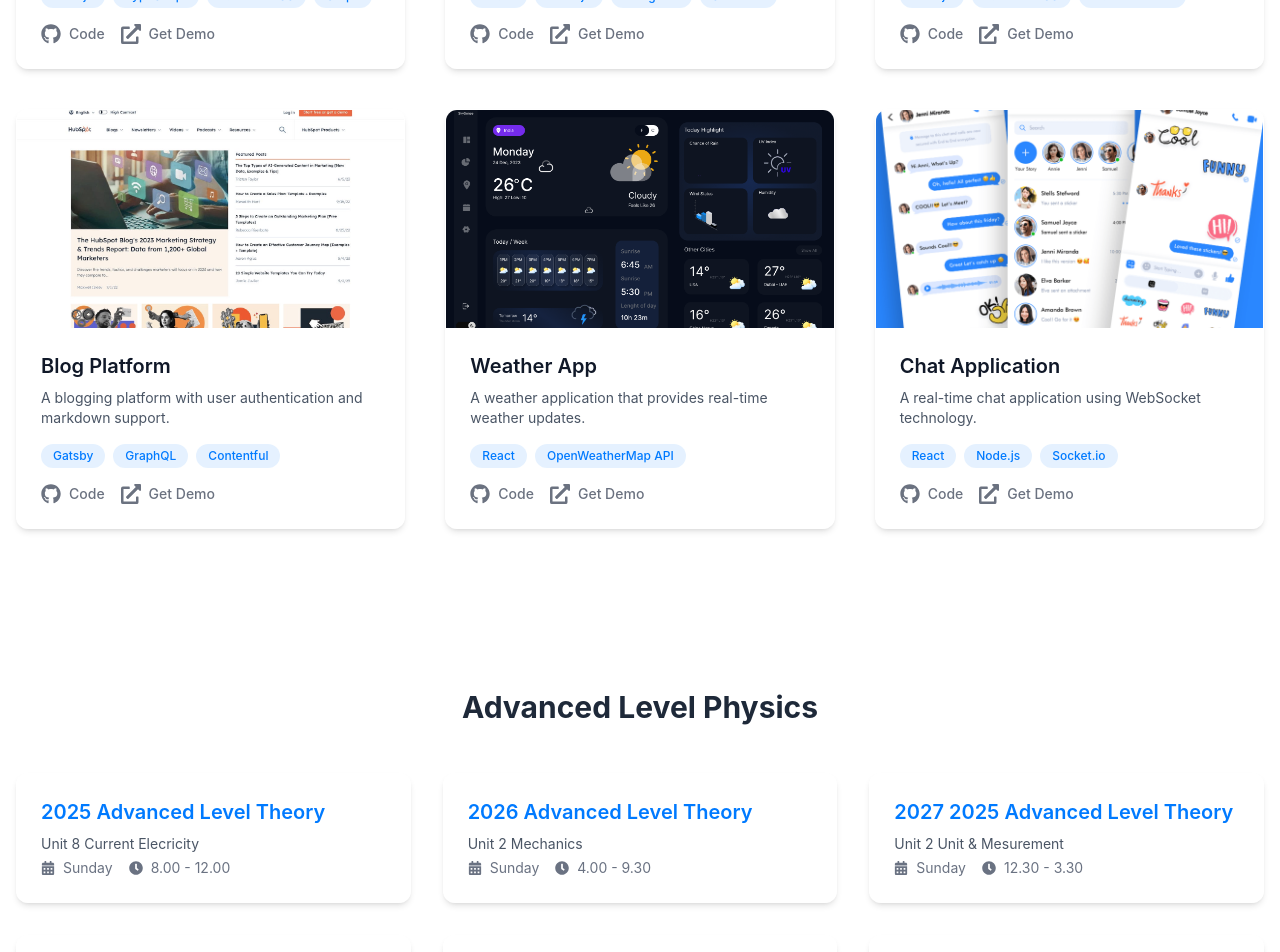
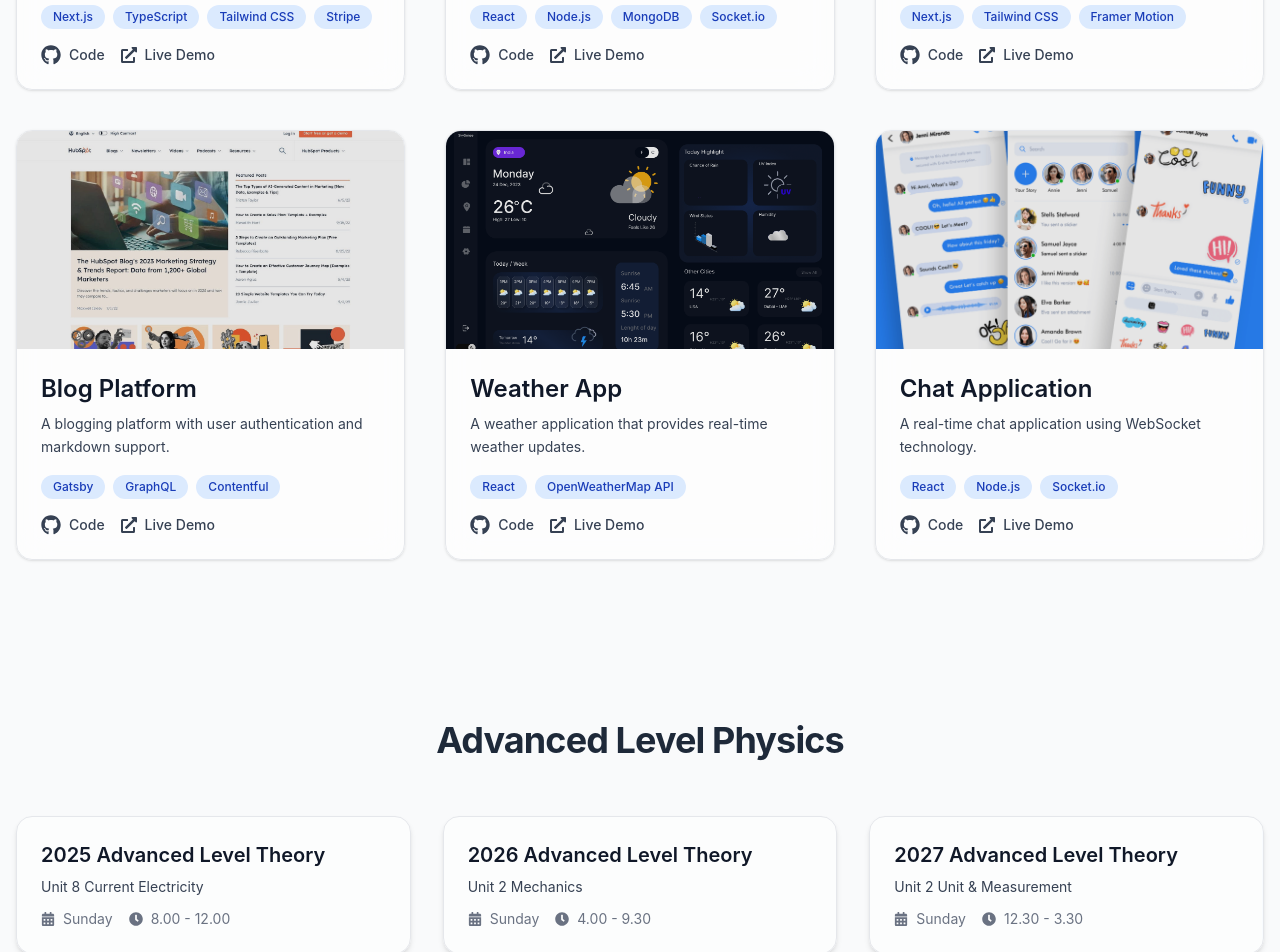
Before and after one commit to Bhanuka-botheju/portfolio_bhanuka, a Next.js app: page / in a window 1280 px wide. Shown: the part 1160-2112 px from the top of the page. Built offline with nearby package versions, Linux system fonts and the light colour scheme.

Commit message:
finialize classes component & project component add some css

```diff
--- a/src/app/component/Classes.tsx
+++ b/src/app/component/Classes.tsx
@@ -3,12 +3,13 @@
 import { classes } from '@/content/classes';
 import Link from 'next/link';
 import React from 'react';
-import { FaCalendarAlt, FaClock } from 'react-icons/fa';
+import { FaCalendarAlt, FaClock, FaComment } from 'react-icons/fa';
 
 export default function Classes() {
   return (
-    <section id='physicsclass'  className="py-20 container max-w-7xl mx-auto px-4">
-      <h2 className="text-3xl font-bold mb-12 text-center text-gray-800 dark:text-white">
+    <section id='physicsclass' className="bg-gray-50 py-20 px-4 text-gray-900">
+      <div className="max-w-7xl mx-auto">
+        <h2 className="text-4xl font-bold mb-14 text-center tracking-tight text-gray-800">
           Advanced Level Physics
         </h2>
 
@@ -16,29 +17,35 @@ export default function Classes() {
           {classes.map((cls) => (
             <article
               key={cls.title}
-            className="bg-white/30 dark:bg-white/10 border border-white/20 backdrop-blur-md rounded-xl shadow-md hover:shadow-lg transition-all duration-300 transform hover:scale-[1.02] p-6"
+              className="relative bg-white/60 border border-gray-200 shadow-md rounded-2xl p-6 overflow-hidden group transform transition-transform duration-500 hover:scale-[1.03]"
             >
+              <div className="relative z-10 transition-transform duration-500 group-hover:translate-x-[-100%]">
                 <Link href={cls.title}>
-              <h3 className="text-xl font-semibold mb-2 hover:text-primary transition-colors">
+                  <h3 className="text-xl font-semibold mb-2 hover:text-blue-600 transition-colors">
                     {cls.title}
                   </h3>
                 </Link>
-            <p className="text-gray-600 dark:text-gray-300 text-sm">
-              {cls.lesson}
-            </p>
-            <div className='flex items-center text-sm text-gray-500 dark:text-gray-400 space-x-4 mt-1'>
-                <span className='flex items-center'>
-                    <FaCalendarAlt className='mr-2'/>
+                <p className="text-sm text-gray-700 mb-3">{cls.lesson}</p>
+                <div className="flex items-center text-sm text-gray-500 space-x-4">
+                  <span className="flex items-center">
+                    <FaCalendarAlt className="mr-2" />
                     {cls.date}
                   </span>
-                <span className='flex items-center'>
-                    <FaClock className='mr-2'/>
+                  <span className="flex items-center">
+                    <FaClock className="mr-2" />
                     {cls.time}
                   </span>
+                </div>
+              </div>
+
+              {/* Hovered Content Slide In */}
+              <div className="absolute inset-0 p-6 bg-blue-50 text-blue-900 rounded-2xl transform translate-x-full group-hover:translate-x-0 transition-transform duration-500 z-0">
+                <p className="text-xl font-medium"><FaComment className='text-xl'/> {cls.comment}</p>
               </div>
             </article>
           ))}
         </div>
+      </div>
     </section>
   );
 }
--- a/src/app/component/Project.tsx
+++ b/src/app/component/Project.tsx
@@ -7,8 +7,12 @@ import { FaExternalLinkAlt, FaGithub } from 'react-icons/fa';
 
 export default function Project() {
   return (
-    <section id='featureproject' className="py-20 container max-w-7xl mx-auto px-4">
-      <h2 className="text-3xl font-bold mb-12 text-center text-gray-800 dark:text-white">
+    <section
+      id='featureproject'
+      className="py-20 px-4 bg-gray-50 text-gray-900"
+    >
+      <div className="max-w-7xl mx-auto">
+        <h2 className="text-4xl font-extrabold mb-14 text-center tracking-tight">
           Featured Projects
         </h2>
 
@@ -16,29 +20,28 @@ export default function Project() {
           {projects.map((project) => (
             <article
               key={project.title}
-                className="bg-white/30 dark:bg-white/10 border border-white/20 backdrop-blur-md rounded-xl overflow-hidden shadow-md hover:shadow-xl transition-all duration-300 hover:scale-[1.015] transform">
-            <div className="relative aspect-video group overflow-hidden">
+              className="bg-white/60 border border-gray-200 shadow-sm rounded-2xl overflow-hidden backdrop-blur-lg transition-all duration-300 hover:scale-105 hover:shadow-xl hover:bg-white/80 group"
+            >
+              <div className="relative aspect-video overflow-hidden">
                 <Image
                   src={project.image}
                   alt={project.title}
                   fill
                   className="object-cover transition-transform duration-500 group-hover:scale-105"
-                sizes="(max-width: 768px) 100vw,(max-width: 1200px) 50vw, 33vw"
+                  sizes="(max-width: 768px) 100vw, (max-width: 1200px) 50vw, 33vw"
                 />
-                <div className="absolute inset-0 bg-black/20 opacity-0 group-hover:opacity-100 transition-opacity duration-300" />
+                <div className="absolute inset-0 bg-black/10 group-hover:bg-black/20 transition duration-300" />
               </div>
 
               <div className="p-6">
-                <h3 className="text-xl font-semibold mb-2 text-gray-900 dark:text-white">
-                {project.title}
-                </h3>
-                <p className="text-gray-600 dark:text-gray-300 mb-4 text-sm">{project.description}</p>
+                <h3 className="text-2xl font-semibold mb-2">{project.title}</h3>
+                <p className="text-gray-700 text-sm leading-relaxed mb-4">{project.description}</p>
 
                 <div className="flex flex-wrap gap-2 mb-4">
                   {project.technologies.map((tech) => (
                     <span
                       key={tech}
-                    className="px-3 py-1 bg-primary/10 text-primary rounded-full text-xs font-medium"
+                      className="px-3 py-1 bg-blue-100 text-blue-800 rounded-full text-xs font-medium"
                     >
                       {tech}
                     </span>
@@ -50,25 +53,26 @@ export default function Project() {
                     href={project.githubLink}
                     target="_blank"
                     rel="noopener noreferrer"
-                        className="flex items-center gap-2 text-secondary hover:text-primary transition-colors"
+                    className="flex items-center gap-2 text-gray-700 hover:text-blue-600 transition"
                   >
                     <FaGithub className="w-5 h-5" />
                     <span className="text-sm font-medium">Code</span>
                   </a>
                   <a
-                        href={project.githubLink}
+                    href={project.demoLink}
                     target="_blank"
                     rel="noopener noreferrer"
-                        className="flex items-center gap-2 text-secondary hover:text-primary transition-colors"
+                    className="flex items-center gap-2 text-gray-700 hover:text-blue-600 transition"
                   >
-                        <FaExternalLinkAlt className="w-5 h-5" />
-                        <span className="text-sm font-medium">Get Demo</span>
+                    <FaExternalLinkAlt className="w-4 h-4" />
+                    <span className="text-sm font-medium">Live Demo</span>
                   </a>
                 </div>
               </div>
             </article>
           ))}
         </div>
+      </div>
     </section>
   );
 }
--- a/src/content/classes.ts
+++ b/src/content/classes.ts
@@ -1,41 +1,46 @@
 import { Blog } from "@/types/inidex";
 
-
-export const classes : Blog[]= [
+export const classes: Blog[] = [
   {
-        title: '2025 Advanced Level Theory ',
-        lesson: 'Unit 8 Current Elecricity',
+    title: '2025 Advanced Level Theory',
+    lesson: 'Unit 8 Current Electricity',
     date: 'Sunday',
     time: '8.00 - 12.00',
+    comment: 'Focuses on fundamental concepts and Kirchhoff’s laws.'
   },
   {
     title: '2026 Advanced Level Theory',
     lesson: 'Unit 2 Mechanics',
     date: 'Sunday',
     time: '4.00 - 9.30',
+    comment: 'Includes motion, forces, and vector resolution with examples.'
   },
   {
-        title: '2027 2025 Advanced Level Theory',
-        lesson: 'Unit 2 Unit & Mesurement',
+    title: '2027 Advanced Level Theory',
+    lesson: 'Unit 2 Unit & Measurement',
     date: 'Sunday',
     time: '12.30 - 3.30',
+    comment: 'Covers physical quantities, dimensions, and measuring techniques.'
   },
   {
     title: '2025 Advanced Level Paper Class',
     lesson: 'Paper No. 5',
     date: 'Saturday',
     time: '12.30 - 3.30',
+    comment: 'Past paper discussion focused on Units 1–4.'
   },
   {
     title: '2026 Advanced Level Paper Class',
     lesson: 'Paper No. 18',
     date: 'Sunday',
     time: '2.30 - 4.00',
+    comment: 'Analyses difficult MCQs and structured questions.'
   },
   {
     title: '2027 Advanced Level Paper Class',
     lesson: 'Paper No.1',
     date: 'Sunday',
     time: '10.00 - 12.00',
+    comment: 'Review on motion and energy-related problems.'
   },
 ];
--- a/src/types/inidex.ts
+++ b/src/types/inidex.ts
@@ -11,5 +11,6 @@ export interface Blog {
     title: string,
     lesson: string,
     date: string,
-    time: string
+    time: string,
+    comment: string,
 }
```
Lines whose indentation alone changed are shown as unchanged.
